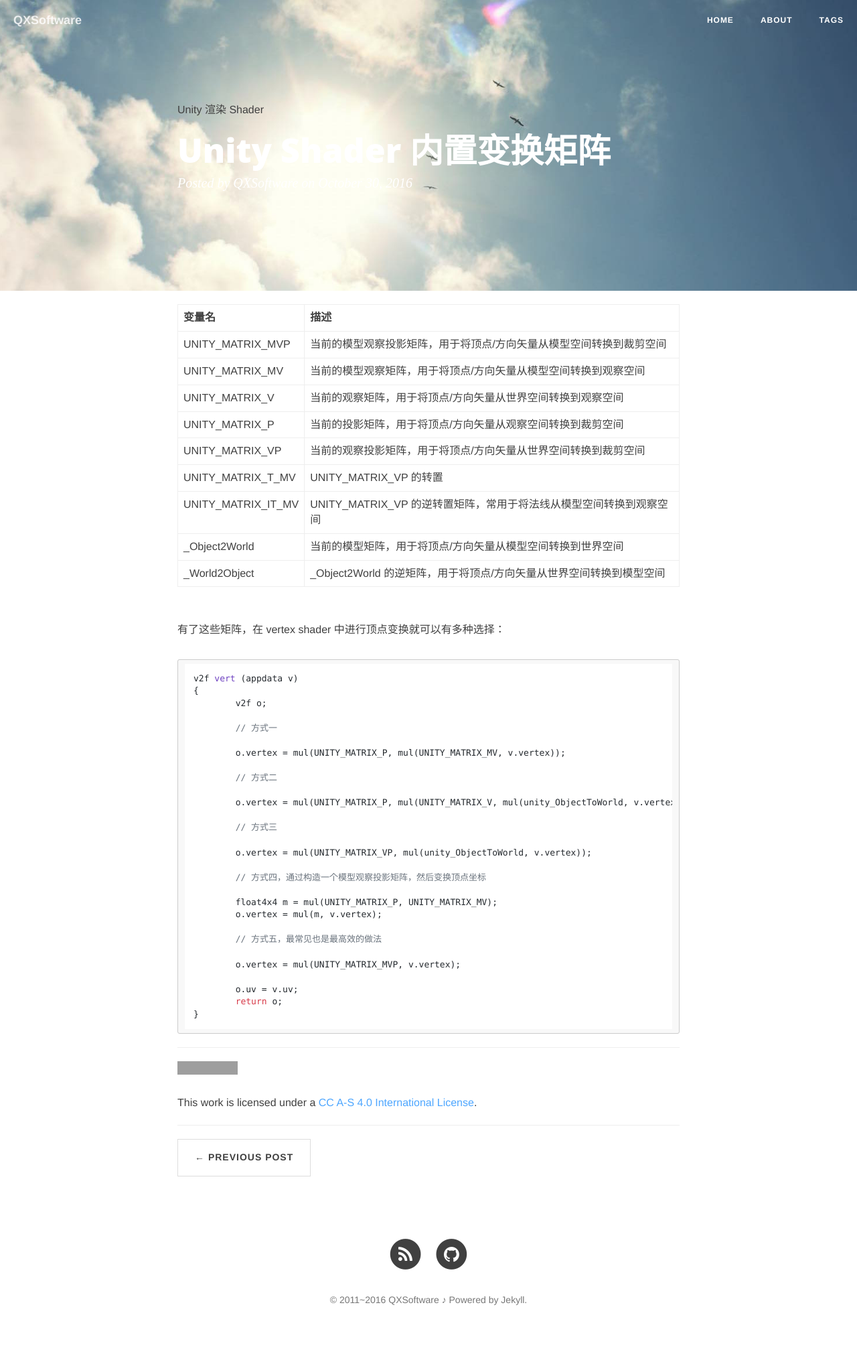
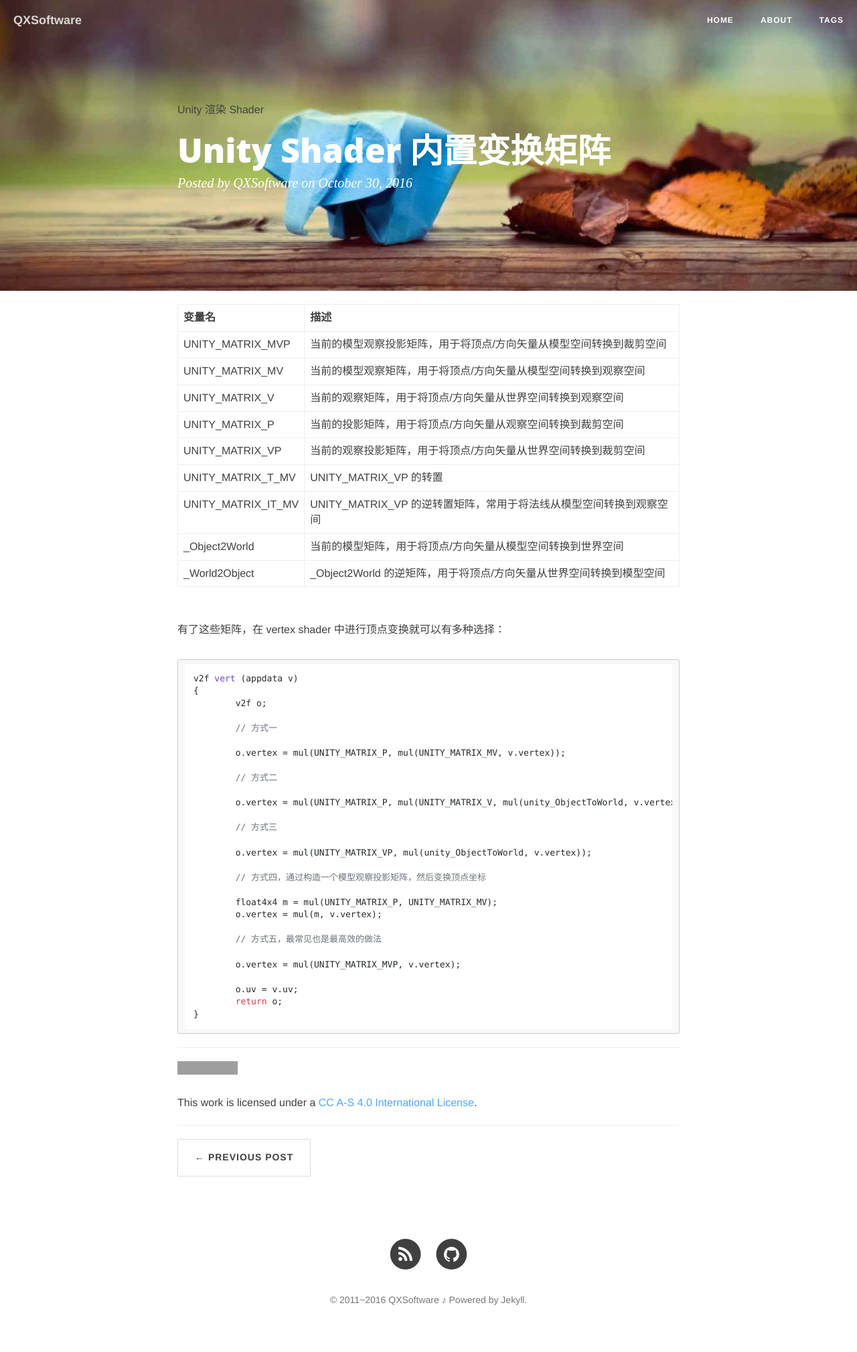
Before and after one commit to QXSoftware/qxsoftware.github.io, a Jekyll site: the page built from _posts/2016-10-30-Unity Shader Buildin Matrix.md, in a window 1280 px wide. Shown: the whole page at 67% size. Built offline with Jekyll 4.4.1, drawn with Linux system fonts in a browser that asks for light colours; nearby versions of some CDN libraries; comment, search, counter and statistics services are not loaded; grey boxes are pictures that could not be loaded.

Commit message:
rm bad img

```diff
--- a/_posts/2016-10-30-Unity Shader Buildin Matrix.md
+++ b/_posts/2016-10-30-Unity Shader Buildin Matrix.md
@@ -1,6 +1,6 @@
 ---
 title: Unity Shader 内置变换矩阵
-header-img: img/birds.jpg
+header-img: img/elephant.jpg
 tags: Unity 渲染 Shader
 ---
 
```
Also changed, not shown: img/birds.jpg (deleted).
